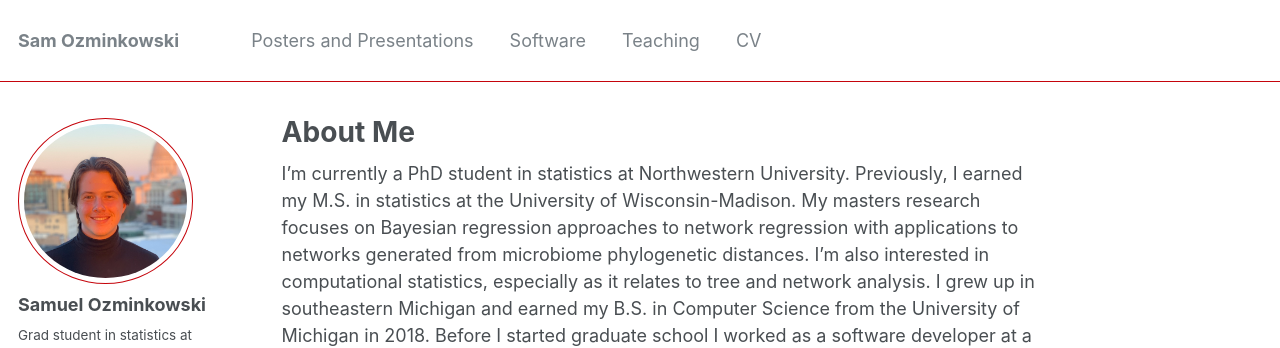
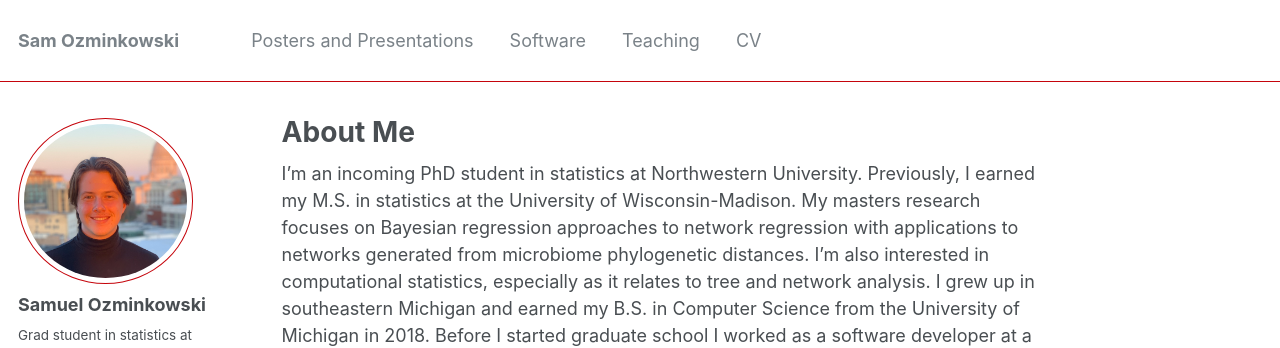
Before and after one commit to samozm/samozm.github.io, a Jekyll site: the page built from _pages/about.md, in a window 1280 px wide. Shown: the top 348 px of the page. Built offline with Jekyll 4.4.1, drawn with Linux system fonts in a browser that asks for light colours; some of the changed text lies outside the part shown.

Commit message:
clarify about

```diff
--- a/_pages/about.md
+++ b/_pages/about.md
@@ -8,6 +8,6 @@ redirect_from:
   - /about.html
 ---
 
-I'm currently a PhD student in statistics at Northwestern University. Previously, I earned my M.S. in statistics at the University of Wisconsin-Madison. My masters research focuses on Bayesian regression approaches to network regression with applications to networks generated from microbiome phylogenetic distances. I'm also interested in computational statistics, especially as it relates to tree and network analysis. I grew up in southeastern Michigan and earned my B.S. in Computer Science from the University of Michigan in 2018. Before I started graduate school I worked as a software developer at a large electronic medical records company doing application development for laboratories. I also like modeling, data visualization, and niche application development.
+I'm an incoming PhD student in statistics at Northwestern University. Previously, I earned my M.S. in statistics at the University of Wisconsin-Madison. My masters research focuses on Bayesian regression approaches to network regression with applications to networks generated from microbiome phylogenetic distances. I'm also interested in computational statistics, especially as it relates to tree and network analysis. I grew up in southeastern Michigan and earned my B.S. in Computer Science from the University of Michigan in 2018. Before I started graduate school I worked as a software developer at a large electronic medical records company doing application development for laboratories. I also like modeling, data visualization, and niche application development.
 
 In my free time I like to bike, play softball, and take pictures of birds.
```
